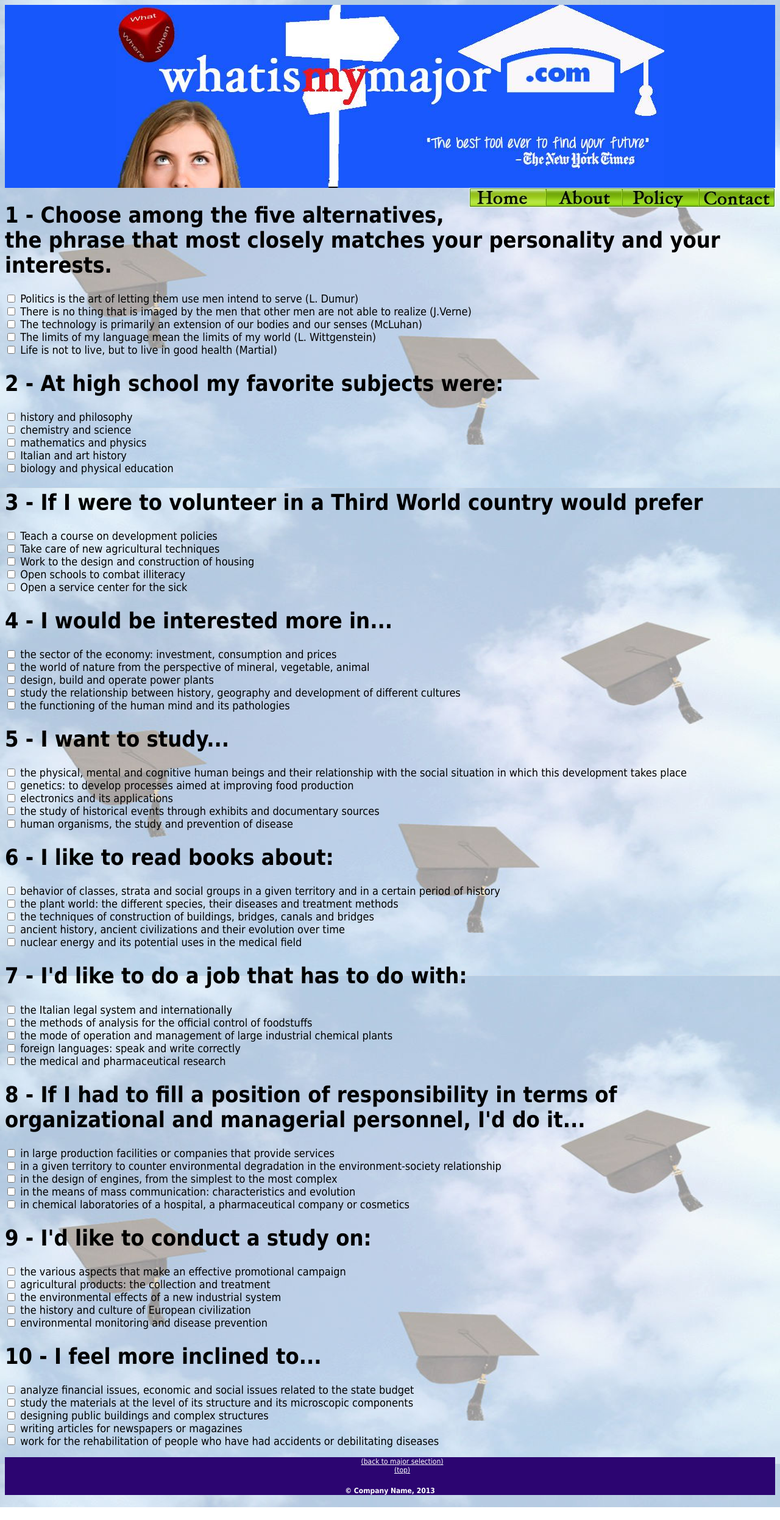
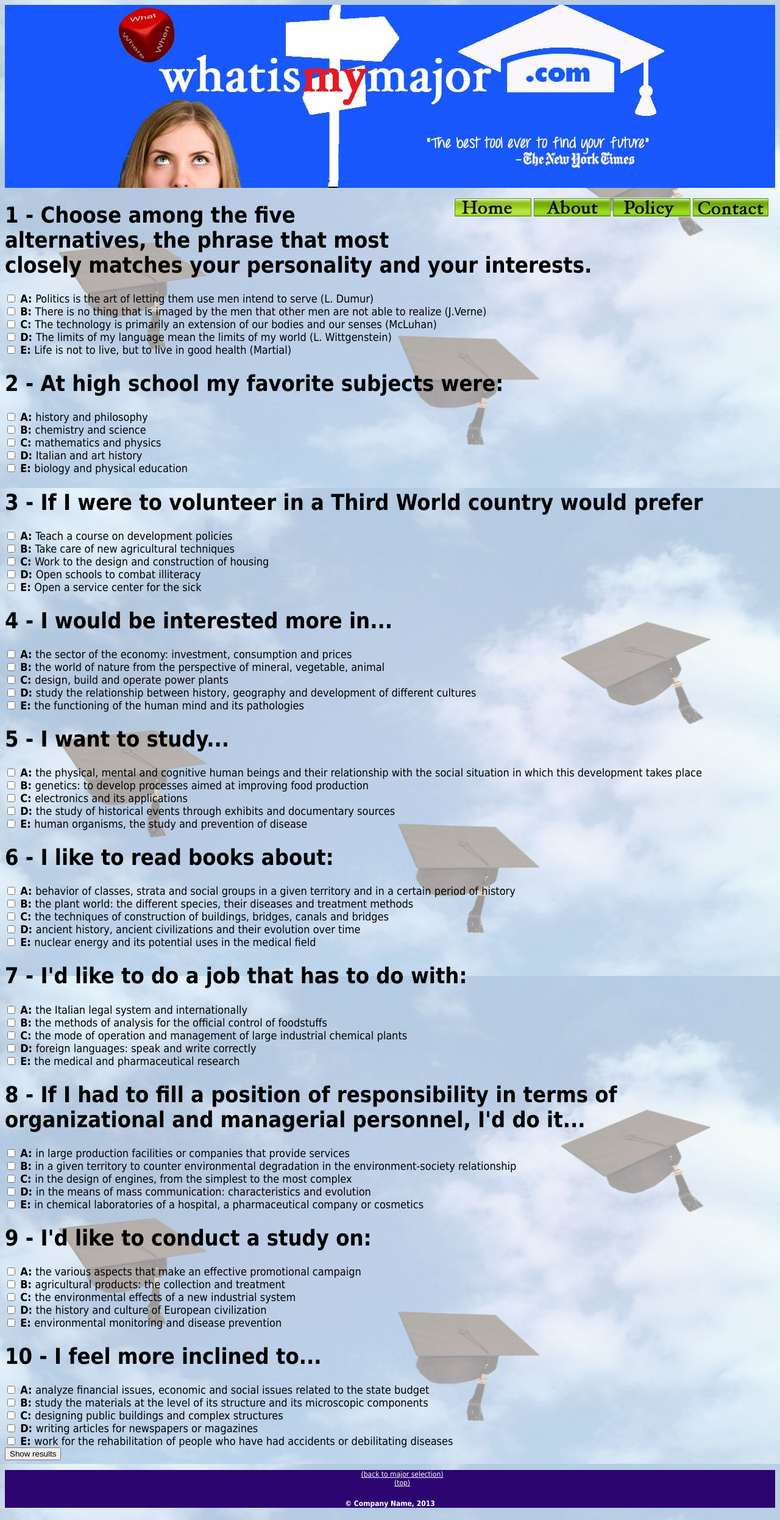
Before and after one commit to rserickson92/i153-final-su13, a plain HTML site: page survey.html in a window 1280 px wide. Shown: the whole page at 61% size. Before the commit the page ends 2471 px from the top, so only its background shows below. Drawn offline with nearby package versions, Linux system fonts and the light colour scheme.

Commit message:
Merged everything into one css file, will delete unnecessary files on a later commit. Survey page is online. Most links should be working too.

```diff
--- a/css/info-style.css
+++ b/css/info-style.css
@@ -6,7 +6,10 @@ body {
   background-size: 100% 100%;
   background-color: white;
 }
-
+#map{
+  float:right;
+  text-align:center;
+}
 #header {
   background-color: #1757fb;
 }
@@ -20,8 +23,12 @@ body {
 #nav {
   float: right;
 }
-
+#about {
+ width:500px;
+ float:left;
+}
 #footer {
+  clear: both;
   background-color: #2c0571;
   text-align: center;
   color: white;
@@ -109,3 +116,7 @@ td {
 td.major-image {
   padding: 5px 5px 5px 5px;
 }
+
+.answer-letter {
+  font-weight: bold;
+}
--- a/css/stylesheet.css
+++ b/css/stylesheet.css
@@ -1,5 +1,3 @@
-body{}
-
 #title
 {
  font-size:18px;
--- /dev/null
+++ b/js/show-results.js
@@ -0,0 +1,7 @@
+$(document).ready(function() {
+  var results = $('#results');
+  results.hide();
+  $('#show-results').click(function() {
+    results.show();
+  });
+});
--- a/survey.html
+++ b/survey.html
@@ -4,20 +4,29 @@
     <title>Take a survey</title>
     <meta charset="UTF-8" />
     <link rel="stylesheet" type="text/css" href="css/info-style.css" />
+    <script src="http://ajax.googleapis.com/ajax/libs/jquery/1.5/jquery.min.js"></script>
+    <script src="http://ajax.googleapis.com/ajax/libs/jqueryui/1.10/jquery-ui.min.js"></script>
+    <script src="js/show-results.js"></script>
   </head>
   <body>
     <div id="header">
-      <img id="logo" src="images/title-logo.jpg" />
-      <img id="nav" src="images/navbar.jpg" />
+      <img id="logo" src="images/title-logo.jpg"/>
+      <!--This is Navigator Part-->
+      <ul id="nav">
+	<li class="inline"><a href="index.html"><img src="images/home.jpg" /></a></li>
+	<li class="inline"><a href="about.html"><img src="images/about.jpg" /></a></li>
+	<li class="inline"><img src="images/policy.jpg" /></li>
+	<li class="inline"><a href="mailto:support@company.com"><img src="images/contact.jpg" /></a></li>
+      </ul>
     </div>
     <div class="title">
       <h1>1 - Choose among the five alternatives, the phrase that most closely matches your personality and your interests.</h1>
       <form>
-          <input type="checkbox"> Politics is the art of letting them use men intend to serve (L. Dumur)<br>
-          <input type="checkbox"> There is no thing that is imaged by the men that other men are not able to realize (J.Verne)<br>
-          <input type="checkbox"> The technology is primarily an extension of our bodies and our senses (McLuhan)<br>
-          <input type="checkbox"> The limits of my language mean the limits of my world (L. Wittgenstein)<br>
-          <input type="checkbox"> Life is not to live, but to live in good health (Martial)<br>
+	<input type="checkbox"> <span class="answer-letter">A: </span>Politics is the art of letting them use men intend to serve (L. Dumur)<br>
+	<input type="checkbox"> <span class="answer-letter">B: </span>There is no thing that is imaged by the men that other men are not able to realize (J.Verne)<br>
+	<input type="checkbox"> <span class="answer-letter">C: </span>The technology is primarily an extension of our bodies and our senses (McLuhan)<br>
+	<input type="checkbox"> <span class="answer-letter">D: </span>The limits of my language mean the limits of my world (L. Wittgenstein)<br>
+	<input type="checkbox"> <span class="answer-letter">E: </span>Life is not to live, but to live in good health (Martial)<br>
       </form>
     </div>
 
@@ -25,11 +34,11 @@
     <div class="title">
       <h1>2 - At high school my favorite subjects were:</h1>
       <form>
-          <input type="checkbox"> history and philosophy<br>
-          <input type="checkbox"> chemistry and science<br>
-          <input type="checkbox"> mathematics and physics<br>
-          <input type="checkbox"> Italian and art history<br>
-          <input type="checkbox"> biology and physical education<br>
+	<input type="checkbox"> <span class="answer-letter">A: </span>history and philosophy<br>
+	<input type="checkbox"> <span class="answer-letter">B: </span>chemistry and science<br>
+	<input type="checkbox"> <span class="answer-letter">C: </span>mathematics and physics<br>
+	<input type="checkbox"> <span class="answer-letter">D: </span>Italian and art history<br>
+	<input type="checkbox"> <span class="answer-letter">E: </span>biology and physical education<br>
       </form>
     </div>
 
@@ -37,11 +46,11 @@
     <div class="title">
       <h1>3 - If I were to volunteer in a Third World country would prefer</h1>
       <form>
-          <input type="checkbox"> Teach a course on development policies<br>
-          <input type="checkbox"> Take care of new agricultural techniques<br>
-          <input type="checkbox"> Work to the design and construction of housing<br>
-          <input type="checkbox"> Open schools to combat illiteracy<br>
-          <input type="checkbox"> Open a service center for the sick<br>
+	<input type="checkbox"> <span class="answer-letter">A: </span>Teach a course on development policies<br>
+	<input type="checkbox"> <span class="answer-letter">B: </span>Take care of new agricultural techniques<br>
+	<input type="checkbox"> <span class="answer-letter">C: </span>Work to the design and construction of housing<br>
+	<input type="checkbox"> <span class="answer-letter">D: </span>Open schools to combat illiteracy<br>
+	<input type="checkbox"> <span class="answer-letter">E: </span>Open a service center for the sick<br>
       </form>
     </div>
 
@@ -49,11 +58,11 @@
     <div class="title">
       <h1>4 - I would be interested more in...</h1>
       <form>
-          <input type="checkbox"> the sector of the economy: investment, consumption and prices<br>
-          <input type="checkbox"> the world of nature from the perspective of mineral, vegetable, animal<br>
-          <input type="checkbox"> design, build and operate power plants<br>
-          <input type="checkbox"> study the relationship between history, geography and development of different cultures<br>
-          <input type="checkbox"> the functioning of the human mind and its pathologies<br>
+	<input type="checkbox"> <span class="answer-letter">A: </span>the sector of the economy: investment, consumption and prices<br>
+	<input type="checkbox"> <span class="answer-letter">B: </span>the world of nature from the perspective of mineral, vegetable, animal<br>
+	<input type="checkbox"> <span class="answer-letter">C: </span>design, build and operate power plants<br>
+	<input type="checkbox"> <span class="answer-letter">D: </span>study the relationship between history, geography and development of different cultures<br>
+	<input type="checkbox"> <span class="answer-letter">E: </span>the functioning of the human mind and its pathologies<br>
       </form>
     </div>
 
@@ -61,11 +70,11 @@
     <div class="title">
       <h1>5 - I want to study...</h1>
       <form>
-          <input type="checkbox"> the physical, mental and cognitive human beings and their relationship with the social situation in which this development takes place<br>
-          <input type="checkbox"> genetics: to develop processes aimed at improving food production<br>
-          <input type="checkbox"> electronics and its applications<br>
-          <input type="checkbox"> the study of historical events through exhibits and documentary sources<br>
-          <input type="checkbox"> human organisms, the study and prevention of disease<br>
+	<input type="checkbox"> <span class="answer-letter">A: </span>the physical, mental and cognitive human beings and their relationship with the social situation in which this development takes place<br>
+	<input type="checkbox"> <span class="answer-letter">B: </span>genetics: to develop processes aimed at improving food production<br>
+	<input type="checkbox"> <span class="answer-letter">C: </span>electronics and its applications<br>
+	<input type="checkbox"> <span class="answer-letter">D: </span>the study of historical events through exhibits and documentary sources<br>
+	<input type="checkbox"> <span class="answer-letter">E: </span>human organisms, the study and prevention of disease<br>
       </form>
     </div>
 
@@ -73,11 +82,11 @@
     <div class="title">
       <h1>6 - I like to read books about:</h1>
       <form>
-          <input type="checkbox"> behavior of classes, strata and social groups in a given territory and in a certain period of history<br>
-          <input type="checkbox"> the plant world: the different species, their diseases and treatment methods<br>
-          <input type="checkbox"> the techniques of construction of buildings, bridges, canals and bridges<br>
-          <input type="checkbox"> ancient history, ancient civilizations and their evolution over time<br>
-          <input type="checkbox"> nuclear energy and its potential uses in the medical field<br>
+	<input type="checkbox"> <span class="answer-letter">A: </span>behavior of classes, strata and social groups in a given territory and in a certain period of history<br>
+	<input type="checkbox"> <span class="answer-letter">B: </span>the plant world: the different species, their diseases and treatment methods<br>
+	<input type="checkbox"> <span class="answer-letter">C: </span>the techniques of construction of buildings, bridges, canals and bridges<br>
+	<input type="checkbox"> <span class="answer-letter">D: </span>ancient history, ancient civilizations and their evolution over time<br>
+	<input type="checkbox"> <span class="answer-letter">E: </span>nuclear energy and its potential uses in the medical field<br>
       </form>
     </div>
 
@@ -85,11 +94,11 @@
     <div class="title">
       <h1>7 - I'd like to do a job that has to do with:</h1>
       <form>
-          <input type="checkbox"> the Italian legal system and internationally<br>
-          <input type="checkbox"> the methods of analysis for the official control of foodstuffs<br>
-          <input type="checkbox"> the mode of operation and management of large industrial chemical plants<br>
-          <input type="checkbox"> foreign languages: speak and write correctly<br>
-          <input type="checkbox"> the medical and pharmaceutical research<br>
+	<input type="checkbox"> <span class="answer-letter">A: </span>the Italian legal system and internationally<br>
+	<input type="checkbox"> <span class="answer-letter">B: </span>the methods of analysis for the official control of foodstuffs<br>
+	<input type="checkbox"> <span class="answer-letter">C: </span>the mode of operation and management of large industrial chemical plants<br>
+	<input type="checkbox"> <span class="answer-letter">D: </span>foreign languages: speak and write correctly<br>
+	<input type="checkbox"> <span class="answer-letter">E: </span>the medical and pharmaceutical research<br>
       </form>
     </div>
 
@@ -98,22 +107,22 @@
     <div class="title">
       <h1>8 - If I had to fill a position of responsibility in terms of organizational and managerial personnel, I'd do it...</h1>
       <form>
-          <input type="checkbox"> in large production facilities or companies that provide services<br>
-          <input type="checkbox"> in a given territory to counter environmental degradation in the environment-society relationship<br>
-          <input type="checkbox"> in the design of engines, from the simplest to the most complex<br>
-          <input type="checkbox"> in the means of mass communication: characteristics and evolution<br>
-          <input type="checkbox"> in chemical laboratories of a hospital, a pharmaceutical company or cosmetics<br>
+	<input type="checkbox"> <span class="answer-letter">A: </span>in large production facilities or companies that provide services<br>
+	<input type="checkbox"> <span class="answer-letter">B: </span>in a given territory to counter environmental degradation in the environment-society relationship<br>
+	<input type="checkbox"> <span class="answer-letter">C: </span>in the design of engines, from the simplest to the most complex<br>
+	<input type="checkbox"> <span class="answer-letter">D: </span>in the means of mass communication: characteristics and evolution<br>
+	<input type="checkbox"> <span class="answer-letter">E: </span>in chemical laboratories of a hospital, a pharmaceutical company or cosmetics<br>
       </form>
     </div>
 
     <div class="title">
       <h1>9 - I'd like to conduct a study on:</h1>
       <form>
-          <input type="checkbox"> the various aspects that make an effective promotional campaign<br>
-          <input type="checkbox"> agricultural products: the collection and treatment<br>
-          <input type="checkbox"> the environmental effects of a new industrial system<br>
-          <input type="checkbox"> the history and culture of European civilization<br>
-          <input type="checkbox"> environmental monitoring and disease prevention<br>
+	<input type="checkbox"> <span class="answer-letter">A: </span>the various aspects that make an effective promotional campaign<br>
+	<input type="checkbox"> <span class="answer-letter">B: </span>agricultural products: the collection and treatment<br>
+	<input type="checkbox"> <span class="answer-letter">C: </span>the environmental effects of a new industrial system<br>
+	<input type="checkbox"> <span class="answer-letter">D: </span>the history and culture of European civilization<br>
+	<input type="checkbox"> <span class="answer-letter">E: </span>environmental monitoring and disease prevention<br>
       </form>
     </div>
 
@@ -121,22 +130,33 @@
     <div class="title">
       <h1>10 - I feel more inclined to...</h1>
       <form>
-          <input type="checkbox"> analyze financial issues, economic and social issues related to the state budget<br>
-          <input type="checkbox"> study the materials at the level of its structure and its microscopic components<br>
-          <input type="checkbox"> designing public buildings and complex structures<br>
-          <input type="checkbox"> writing articles for newspapers or magazines<br>
-          <input type="checkbox"> work for the rehabilitation of people who have had accidents or debilitating diseases<br>
+	<input type="checkbox"> <span class="answer-letter">A: </span>analyze financial issues, economic and social issues related to the state budget<br>
+	<input type="checkbox"> <span class="answer-letter">B: </span>study the materials at the level of its structure and its microscopic components<br>
+	<input type="checkbox"> <span class="answer-letter">C: </span>designing public buildings and complex structures<br>
+	<input type="checkbox"> <span class="answer-letter">D: </span>writing articles for newspapers or magazines<br>
+	<input type="checkbox"> <span class="answer-letter">E: </span>work for the rehabilitation of people who have had accidents or debilitating diseases<br>
       </form>
     </div>
 
+    <input id="show-results" type="button" value="Show results">
 
+    <div id="results">
+      <h2 class="title">If you answered mostly A:</h2>
+      <p>We suggest the Economics major.</p>
+	  <h2 class="title">If you answered mostly B:</h2>
+	  <p>We suggest the Computer Science major.</p>
+	  <h2 class="title">If you answered mostly C:</h2>
+	  <p>We suggest the Architecture major.</p>
+	  <h2 class="title">If you answered mostly D:</h2>
+	  <p>We suggest the Communications major.</p>
+	  <h2 class="title">If you answered mostly E:</h2>
+	  <p>We suggest the Health major.</p>
+	</div>
 
 
     <div id="footer">
       <ul id="footer-items">
-	<!--Wait for Xin's file name-->
-	<li class="text convenience-link"><a href="">(back to major selection)</a></li>
-	<!--*requires JS* page hit counter-->
+	<li class="text convenience-link"><a href="Selection.html">(back to major selection)</a></li>
 	<li class="text convenience-link"><a href="#header">(top)</a></li>
       </ul>
       <h5 class="text">&#169 Company Name, 2013</h5>
```
Also changed, not shown: Selection.html (+1 -3 lines), about.html (+31 -19 lines). Lines whose indentation alone changed are shown as unchanged.
